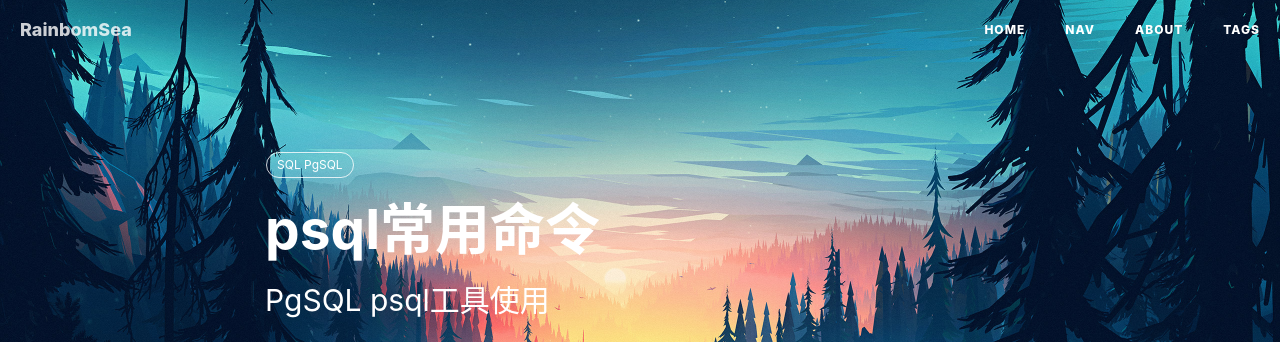
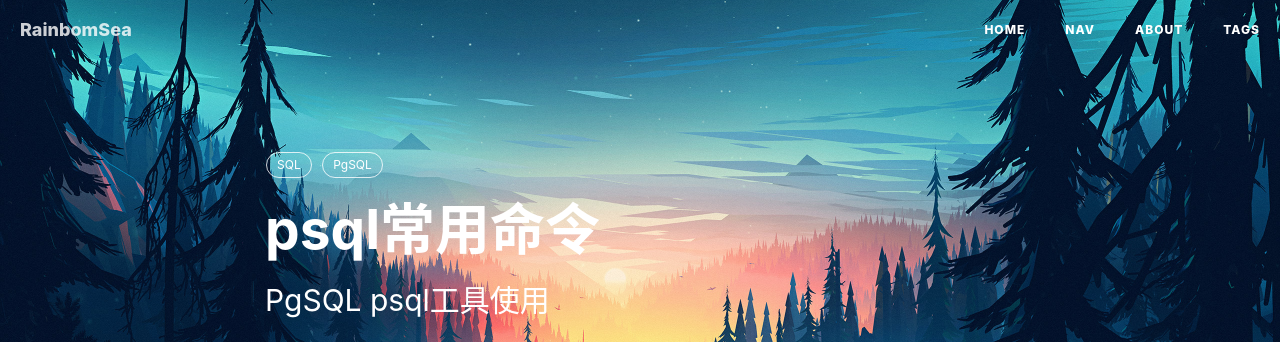
Before and after one commit to rainbomsea/rainbomsea.github.io, a Jekyll site: the page built from _posts/2010-11-02-psql常用命令.md, in a window 1280 px wide and 1400 px high. Shown: the top 342 px of the window. Built offline with Jekyll 4.4.1, drawn with Linux system fonts in a browser that asks for light colours; nearby versions of some CDN libraries; comment, search, counter and statistics services are not loaded.

Commit message:
修改标签填写错误

```diff
--- a/_posts/2010-11-02-psql常用命令.md
+++ b/_posts/2010-11-02-psql常用命令.md
@@ -7,7 +7,8 @@ author:     RainbomSea
 header-img: img/post-web.jpg
 catalog: true
 tags:
-    - SQL PgSQL
+    - SQL
+    - PgSQL
 ---
 
 ## psql介绍
```
